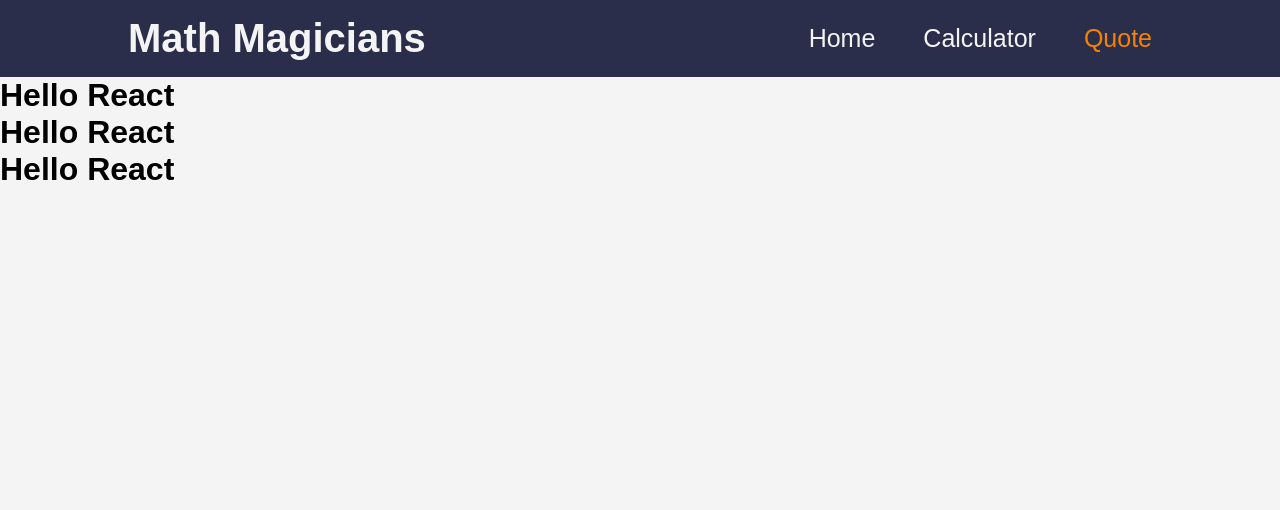
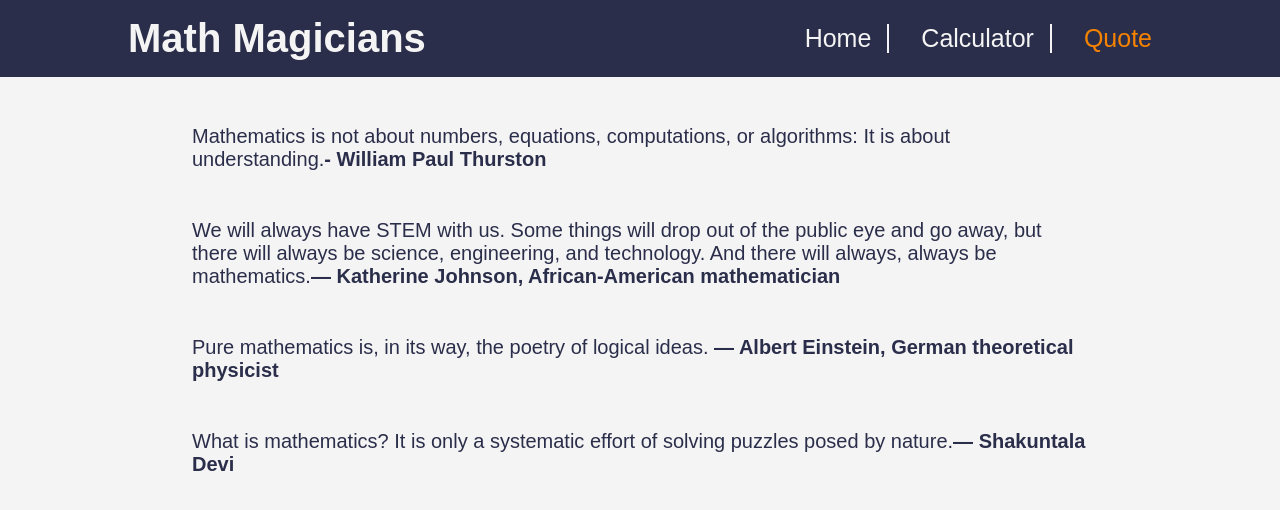
Before and after one commit to isaka-lumato/math-magicians-1, a React (Create React App) app: page /quote in a window 1280 px wide. Shown: the top 510 px of the page. Built offline with nearby package versions, Linux system fonts and the light colour scheme.

Commit message:
Render quotes and style it

```diff
--- a/src/App.css
+++ b/src/App.css
@@ -9,6 +9,7 @@ body {
   -webkit-font-smoothing: antialiased;
   -moz-osx-font-smoothing: grayscale;
   background-color: #f4f4f4;
+  font-size: 20px;
 }
 
 .site-wrapper {
@@ -93,7 +94,9 @@ body {
 }
 
 .navLink {
-  margin-right: 3rem;
+  margin-right: 2rem;
+  border-right: 2px solid #f4f4f4;
+  padding-right: 1rem;
 }
 
 .link {
@@ -108,6 +111,8 @@ body {
 
 .navLink:last-child {
   margin-right: 0;
+  border-right: none;
+  padding-right: 0;
 }
 
 .active-link {
@@ -145,6 +150,14 @@ body {
   margin-top: 2rem;
 }
 
+/* Quote Page */
+
+.quoteParagraph {
+  width: 70%;
+  margin: 3rem auto;
+  color: #2b2e4a;
+}
+
 @media (min-width: 800px) {
   .navLink:last-child {
     margin-right: 0;
--- a/src/pages/Quote.js
+++ b/src/pages/Quote.js
@@ -2,11 +2,26 @@ import React from 'react';
 
 const Quote = () => (
   <div>
-    <div>
-      <h1>Hello React</h1>
-      <h1>Hello React</h1>
-      <h1>Hello React</h1>
-    </div>
+    <p className="quoteParagraph">
+      Mathematics is not about numbers, equations, computations, or algorithms:
+      It is about understanding.
+      <b>- William Paul Thurston</b>
+    </p>
+    <p className="quoteParagraph">
+      We will always have STEM with us. Some things will drop out of the public
+      eye and go away, but there will always be science, engineering, and
+      technology. And there will always, always be mathematics.
+      <b>— Katherine Johnson, African-American mathematician</b>
+    </p>
+    <p className="quoteParagraph">
+      Pure mathematics is, in its way, the poetry of logical ideas.
+      <b> — Albert Einstein, German theoretical physicist</b>
+    </p>
+    <p className="quoteParagraph">
+      What is mathematics? It is only a systematic effort of solving puzzles
+      posed by nature.
+      <b>— Shakuntala Devi</b>
+    </p>
   </div>
 );
 
```
